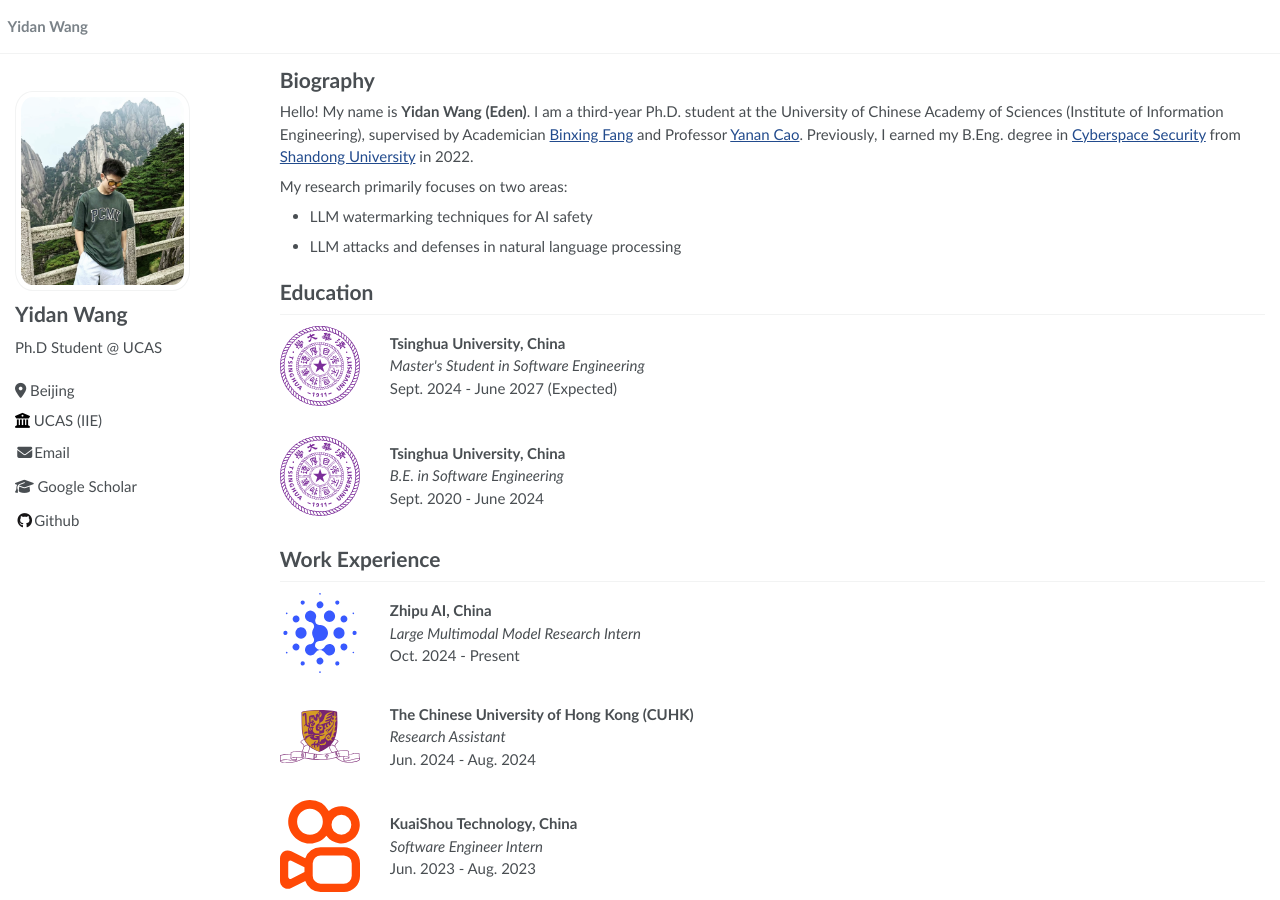
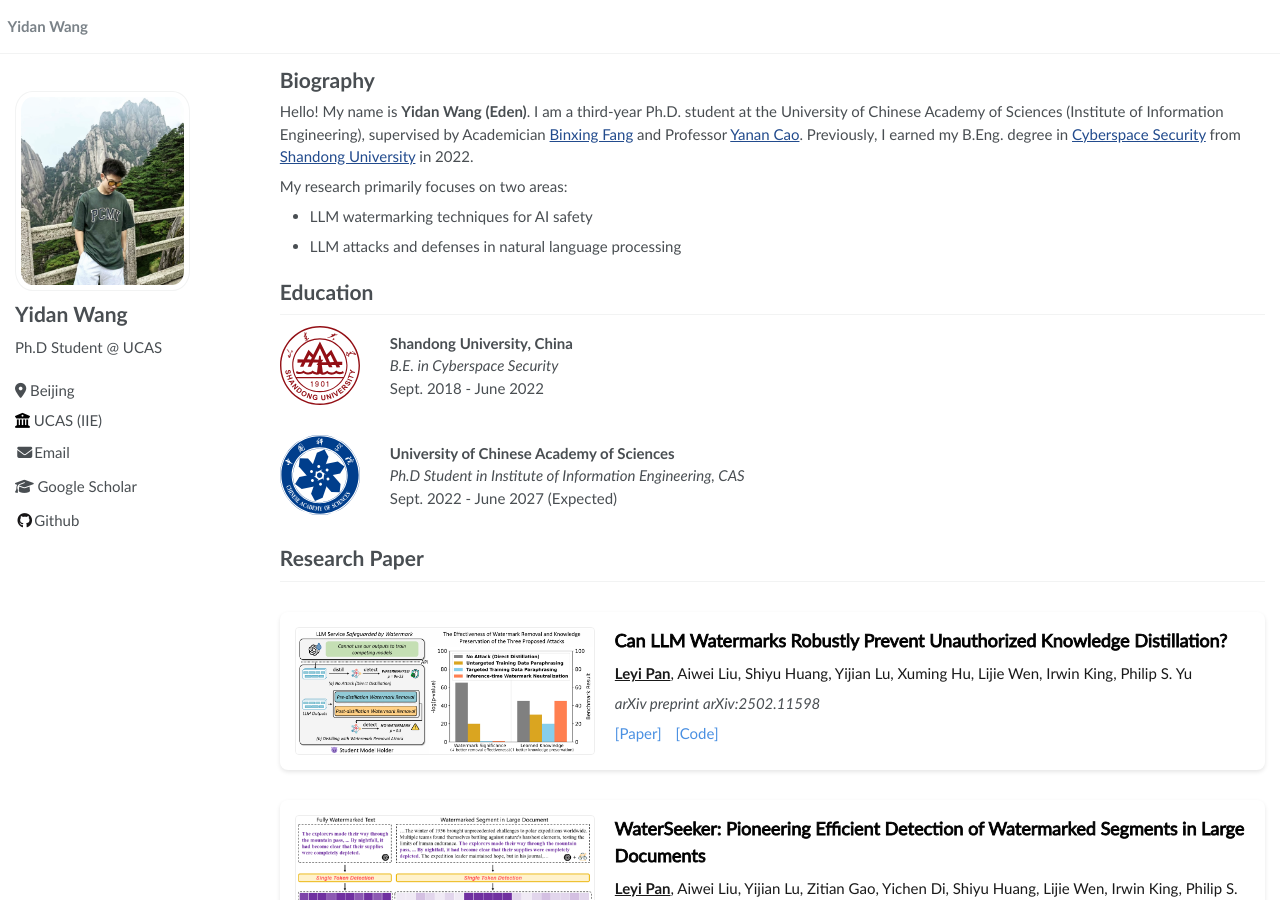
Before and after one commit to redwyd/redwyd.github.io, a Jekyll site: the page built from _pages/about.md, in a window 1280 px wide and 900 px high. Built offline with Jekyll 4.4.1, drawn with Linux system fonts in a browser that asks for light colours.

Commit message:
Update about.md

```diff
--- a/_pages/about.md
+++ b/_pages/about.md
@@ -17,116 +17,25 @@ My research primarily focuses on two areas:
 
 <div style="display: flex; margin-bottom: 2em; align-items: center;">
     <div style="margin-right: 2em;">
-        <img src="images/tsinghua.svg" alt="Tsinghua University Logo" style="width: 80px; height: auto;">
+        <img src="images/sdu.svg" alt="Shandong University Logo" style="width: 80px; height: auto;">
     </div>
     <div>
-        <div style="font-weight: bold;">Tsinghua University, China</div>
-        <div style="font-style: italic;">Master's Student in Software Engineering</div>
-        <div>Sept. 2024 - June 2027 (Expected)</div>
+        <div style="font-weight: bold;">Shandong University, China</div>
+        <div style="font-style: italic;">B.E. in Cyberspace Security</div>
+        <div>Sept. 2018 - June 2022</div>
     </div>
 </div>
 
 <div style="display: flex; margin-bottom: 2em; align-items: center;">
     <div style="margin-right: 2em;">
-        <img src="images/tsinghua.svg" alt="Tsinghua University Logo" style="width: 80px; height: auto;">
+        <img src="images/ucas.svg" alt="UCAS Logo" style="width: 80px; height: auto;">
     </div>
     <div>
-        <div style="font-weight: bold;">Tsinghua University, China</div>
-        <div style="font-style: italic;">B.E. in Software Engineering</div>
-        <div>Sept. 2020 - June 2024</div>
+        <div style="font-weight: bold;">University of Chinese Academy of Sciences</div>
+        <div style="font-style: italic;">Ph.D Student in Institute of Information Engineering, CAS</div>
+        <div>Sept. 2022 - June 2027 (Expected)</div>
     </div>
 </div>
-
-# Work Experience
-
-<div style="display: flex; margin-bottom: 2em; align-items: center;">
-    <div style="margin-right: 2em;">
-        <img src="images/zhipu-1.svg" alt="Zhipu Logo" style="width: 80px; height: auto;">
-    </div>
-    <div>
-        <div style="font-weight: bold;">Zhipu AI, China</div>
-        <div style="font-style: italic;">Large Multimodal Model Research Intern</div>
-        <div>Oct. 2024 - Present</div>
-    </div>
-</div>
-
-<div style="display: flex; margin-bottom: 2em; align-items: center;">
-    <div style="margin-right: 2em;">
-        <img src="images/cuhk.svg" alt="CUHK Logo" style="width: 80px; height: auto;">
-    </div>
-    <div>
-        <div style="font-weight: bold;">The Chinese University of Hong Kong (CUHK)</div>
-        <div style="font-style: italic;">Research Assistant</div>
-        <div>Jun. 2024 - Aug. 2024</div>
-    </div>
-</div>
-
-<div style="display: flex; margin-bottom: 2em; align-items: center;">
-    <div style="margin-right: 2em;">
-        <img src="images/kuaishou.svg" alt="KuaiShou Logo" style="width: 80px; height: auto;">
-    </div>
-    <div>
-        <div style="font-weight: bold;">KuaiShou Technology, China</div>
-        <div style="font-style: italic;">Software Engineer Intern</div>
-        <div>Jun. 2023 - Aug. 2023</div>
-    </div>
-</div>
-
-<!-- <div style="display: flex; margin-bottom: 2em; align-items: flex-start;">
-    <div style="margin-right: 2em;">
-        <img src="images/zhipu-1.svg" alt="Zhipu Logo" style="width: 80px; height: auto;">
-    </div>
-    <div style="flex: 1; display: flex; gap: 2em;">
-        <div style="min-width: 200px;">
-            <div style="font-weight: bold;">Zhipu AI, China</div>
-            <div style="font-style: italic;">LLM Research Intern</div>
-            <div>Oct. 2024 - Present</div>
-        </div>
-        <div style="flex: 1; padding: 1em; background-color: #f8f9fa; border-radius: 8px; border: 1px solid #dee2e6;">
-            <ul style="list-style-type: disc; margin-left: 1.5em;">
-                <li>Exploring post-training strategies to enhance general reasoning capabilities of large multimodal models.</li>
-                <li>Research on robustness of LLM Watermark against unauthorized knowledge distillation.</li>
-            </ul>
-        </div>
-    </div>
-</div>
-
-<div style="display: flex; margin-bottom: 2em; align-items: flex-start;">
-    <div style="margin-right: 2em;">
-        <img src="images/cuhk.svg" alt="CUHK Logo" style="width: 80px; height: auto;">
-    </div>
-    <div style="flex: 1; display: flex; gap: 2em;">
-        <div style="min-width: 200px;">
-            <div style="font-weight: bold;">The Chinese University of Hong Kong (CUHK)</div>
-            <div style="font-style: italic;">Research Assistant</div>
-            <div>Jun. 2024 - Aug. 2024</div>
-        </div>
-        <div style="flex: 1; padding: 1em; background-color: #f8f9fa; border-radius: 8px; border: 1px solid #dee2e6;">
-            <ul style="list-style-type: disc; margin-left: 1.5em;">
-                <li>Propose a new universal watermark detection method named WaterSeeker for efficiently detecting watermark fragments in large documents, achieving a good balance between time complexity and detection performance.</li>
-                <li>Published a conference paper at NAACL 2025.</li>
-            </ul>
-        </div>
-    </div>
-</div>
-
-<div style="display: flex; margin-bottom: 2em; align-items: flex-start;">
-    <div style="margin-right: 2em;">
-        <img src="images/kuaishou.svg" alt="KuaiShou Logo" style="width: 80px; height: auto;">
-    </div>
-    <div style="flex: 1; display: flex; gap: 2em;">
-        <div style="min-width: 200px;">
-            <div style="font-weight: bold;">KuaiShou Technology, China</div>
-            <div style="font-style: italic;">Software Engineer Intern</div>
-            <div>Jun. 2023 - Aug. 2023</div>
-        </div>
-        <div style="flex: 1; padding: 1em; background-color: #f8f9fa; border-radius: 8px; border: 1px solid #dee2e6;">
-            <ul style="list-style-type: disc; margin-left: 1.5em;">
-                <li>Improve KuaiAgent's capability to reason about and solve time-sensitive problems via tool using.</li>
-            </ul>
-        </div>
-    </div>
-</div> -->
 
 # Research Paper
 <div class="paper-container">
```
